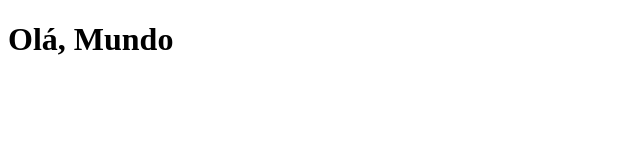
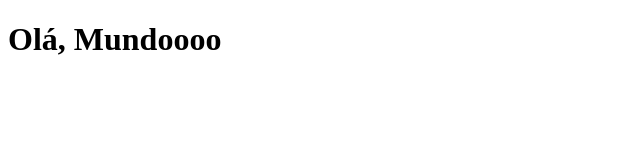
Before and after one commit to GersonESS/Ola-Mundo2022, a plain HTML site: page Site-OlaMundo/index.html in a window 1280 px wide. Shown: the full height of the page, 0-640 px from the left. Drawn offline with Linux system fonts and the light colour scheme.

Commit message:
alterei
a1dsds

```diff
--- a/Site-OlaMundo/index.html
+++ b/Site-OlaMundo/index.html
@@ -7,6 +7,6 @@
     <title>Document</title>
 </head>
 <body>
-    <h1>Olá, Mundo</h1>
+    <h1>Olá, Mundoooo</h1>
 </body>
 </html>
```
